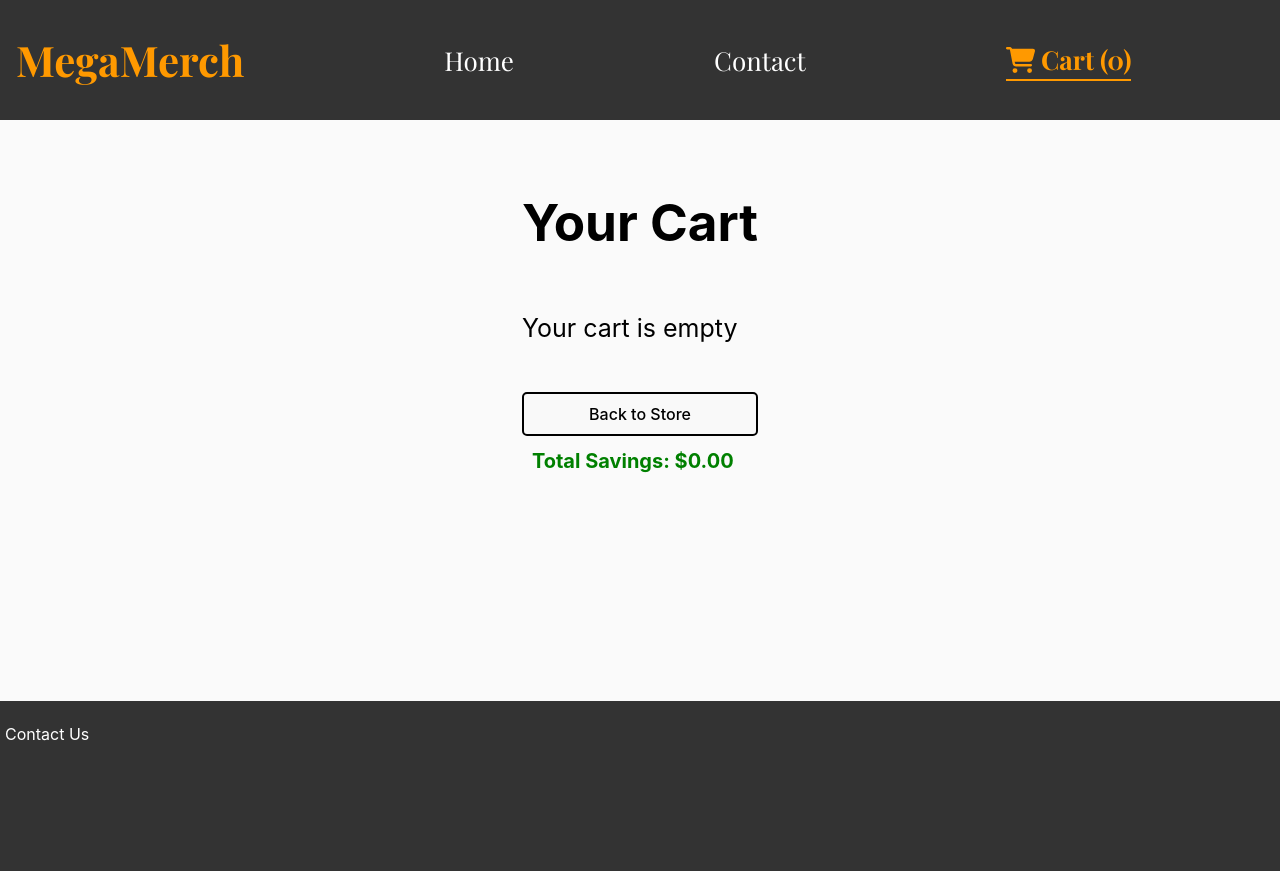
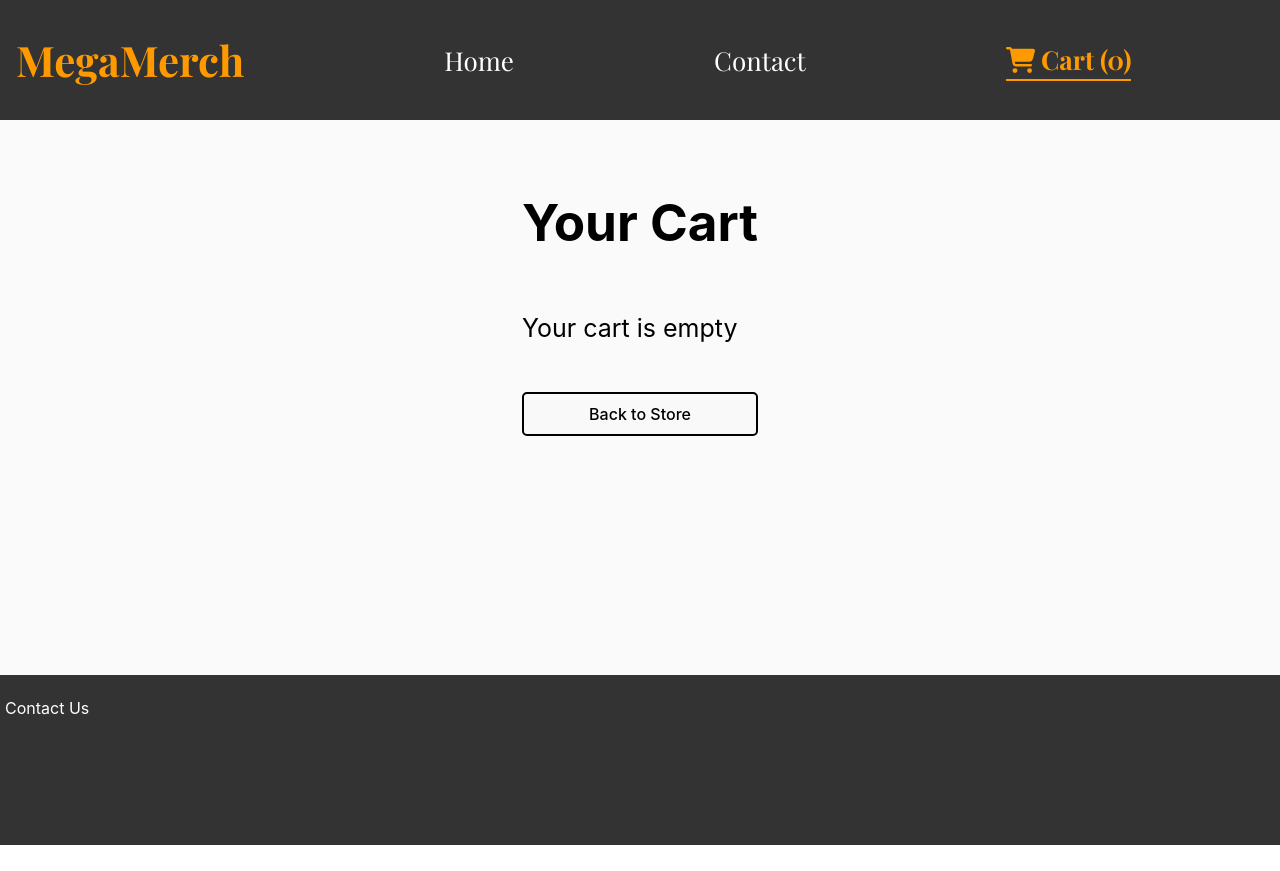
Before and after one commit to olem90/front-end-framworks-CA, a React (Vite) app: page /checkout in a window 1280 px wide. After the commit the page ends 845 px from the top, so only its background shows below. Built offline with nearby package versions, Linux system fonts and the light colour scheme.

Commit message:
changed the class on total savings if cart is empty

```diff
--- a/src/components/Cart/Cart.jsx
+++ b/src/components/Cart/Cart.jsx
@@ -73,7 +73,7 @@ function Cart() {
                         ))
                     )}
 
-                    <div className="total-savings">
+                    <div className={state.cart.length === 0 ? 'empty-cart' : 'total-savings'}>
                         <span>
                             Total Savings: ${totalSavings}
                         </span>
--- a/src/styles.scss
+++ b/src/styles.scss
@@ -218,7 +218,7 @@ body {
 .total-savings {
     padding: 10px;
     font-weight: 700;
-    font-size: 20px;
+    font-size: 18px;
     color: green;
 }
 
```
